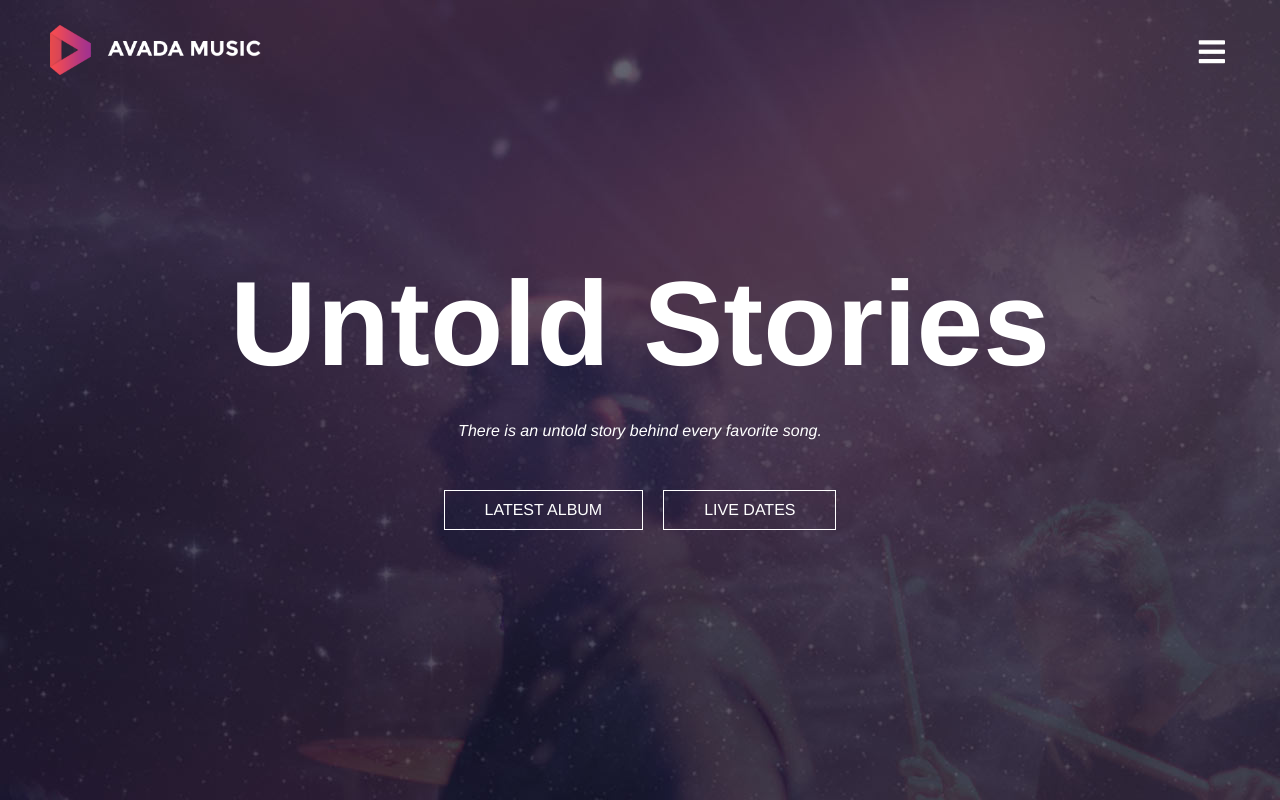
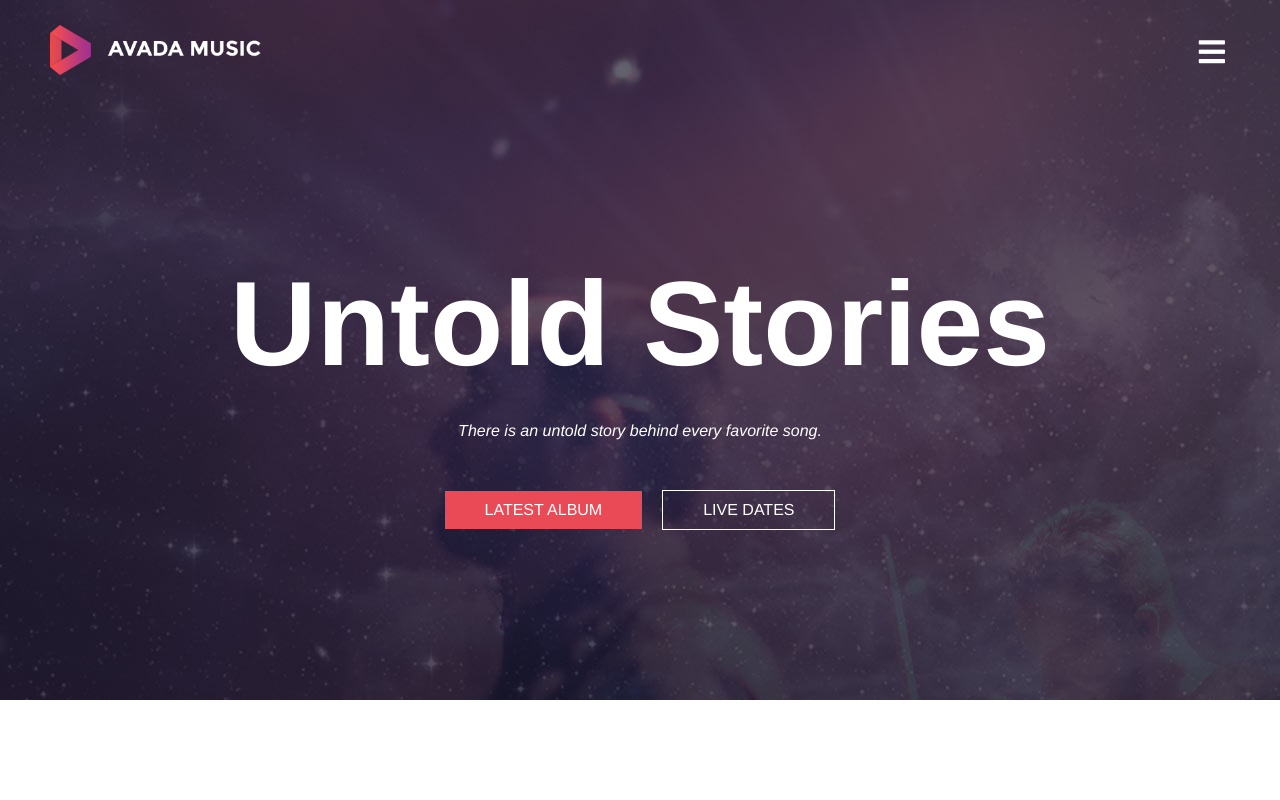
Before and after one commit to GiulianoPrimavera/proj-html-vuejs, a Vue app: page / in a window 1280 px wide. Built offline with nearby package versions, Linux system fonts and the light colour scheme.

Commit message:
removes static height

```diff
--- a/src/styles/header.scss
+++ b/src/styles/header.scss
@@ -5,7 +5,6 @@ $color_red: #ea4a56;
         color: white;
         text-decoration: none;
     }
-    height: 100vh; //giusto per visualizzare
     background-image: url("assets/images/home_slider.jpg");
     position: relative;
     .navbar{
@@ -48,6 +47,7 @@ $color_red: #ea4a56;
             color: white;
             opacity: 0;
             transition: .3s;
+            z-index: -1;
             ul{
                 text-align: center;
                 padding-top: 20px;
@@ -65,6 +65,7 @@ $color_red: #ea4a56;
         .hamburger_menu_expand{
             opacity: 1;
             background-color: $color_red;
+            z-index: 1;
         }
     }
 
@@ -96,8 +97,8 @@ $color_red: #ea4a56;
                 margin: 0 10px;
                 text-decoration: none;
                 color: white;
-                &:focus{
-                    background-color: red;
+                &.hero_focus{
+                    background-color: $color_red;
                     border: none;
                 }
                 &:hover{
```
